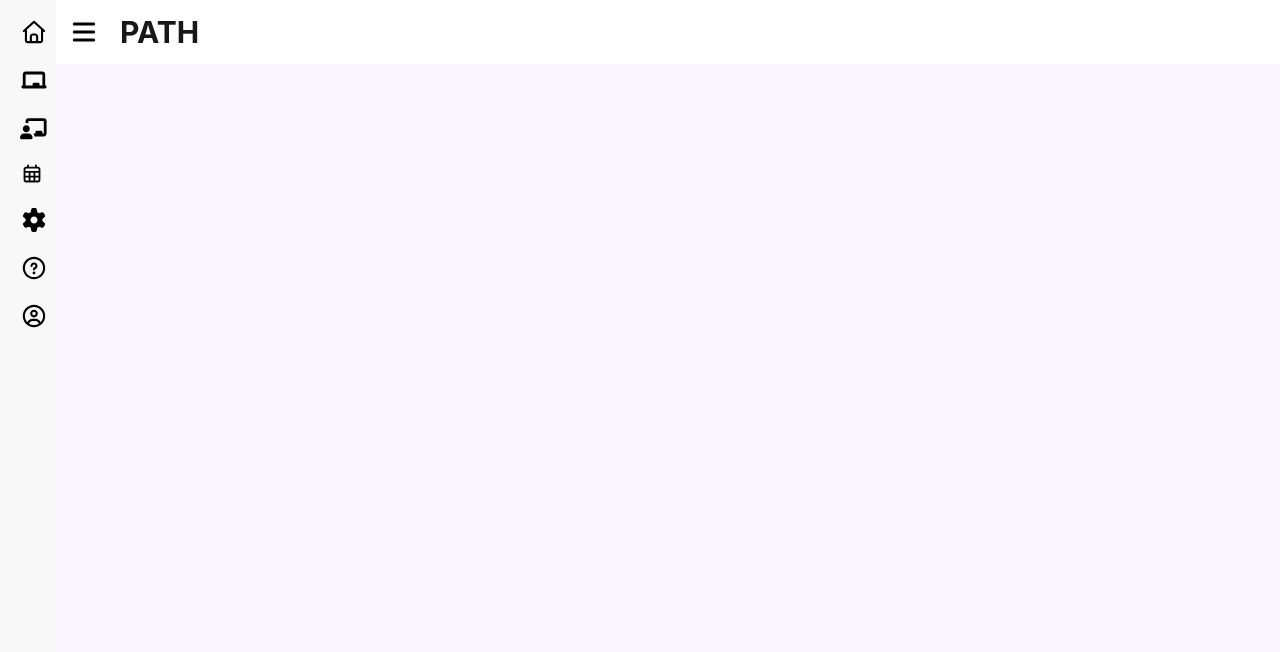
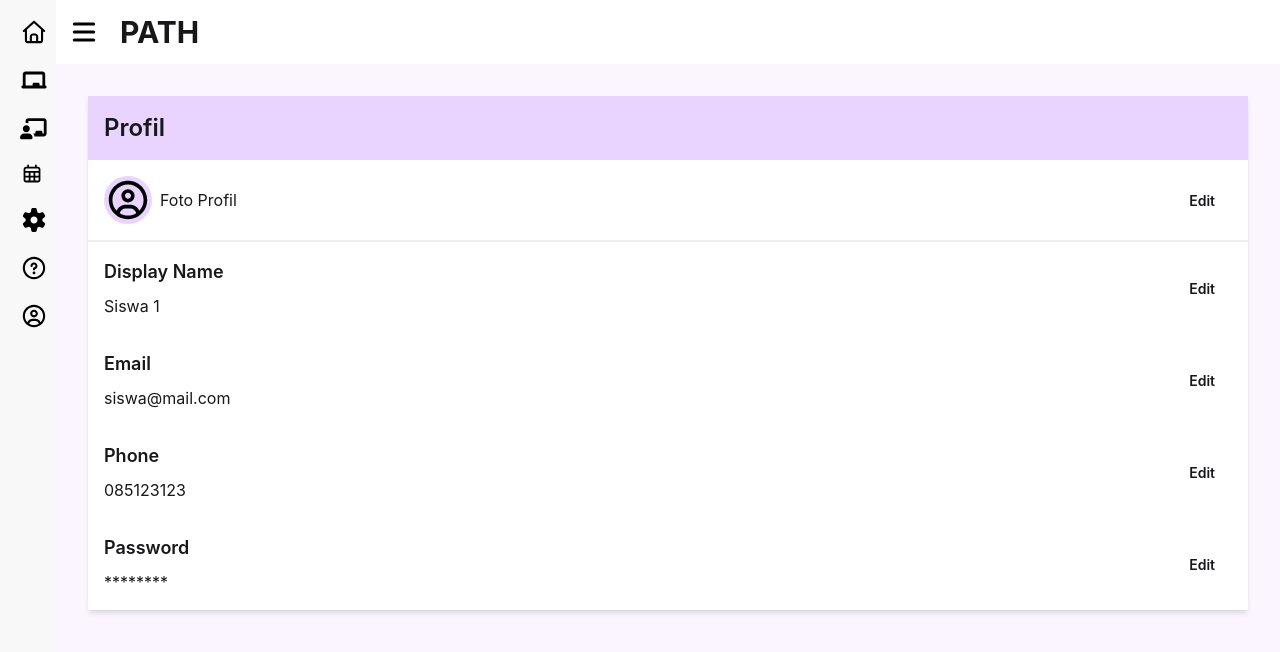
Before and after one commit to kelompokms/PATH, a SvelteKit app in the folder frontend/: page /profil in a window 1280 px wide. Shown: the top 652 px of the page. Built offline with nearby package versions, Linux system fonts and the light colour scheme.

Commit message:
tambah placeholder profil

```diff
--- a/frontend/src/routes/(protected)/bantuan/+page.svelte
+++ b/frontend/src/routes/(protected)/bantuan/+page.svelte
@@ -18,10 +18,8 @@
 </script>
 
 <main class="p-4">
-    <div class="bg-white shadow-lg rounded-lg">
-        <h2 class="bg-purple-200 p-4 text-2xl font-semibold rounded-t-md">
-            Bantuan
-        </h2>
+    <div class="bg-white shadow-lg">
+        <h2 class="bg-purple-200 p-4 text-2xl font-semibold">Bantuan</h2>
         <div class="join join-vertical w-full">
             {#each BANTUAN as item}
                 <div
--- a/frontend/src/routes/(protected)/pengaturan/+page.svelte
+++ b/frontend/src/routes/(protected)/pengaturan/+page.svelte
@@ -1,8 +1,6 @@
 <main class="p-4">
-    <div class="shadow-md rounded-xl bg-white">
-        <h2 class="bg-purple-200 rounded-t-xl font-semibold text-2xl p-4">
-            Pengaturan
-        </h2>
+    <div class="shadow-md bg-white">
+        <h2 class="bg-purple-200 font-semibold text-2xl p-4">Pengaturan</h2>
         <div class="*:p-4 font-semibold">
             <div class="flex *:first:grow">
                 <label for="notif">Notifikasi</label>
--- a/frontend/src/routes/(protected)/profil/+page.svelte
+++ b/frontend/src/routes/(protected)/profil/+page.svelte
@@ -0,0 +1,48 @@
+<script>
+    import CircleUser from "$lib/svg/circle-user.svelte";
+</script>
+
+<main class="p-4">
+    <div class="bg-white shadow-md">
+        <h2 class="text-2xl font-semibold p-4 bg-purple-200">Profil</h2>
+        <div class="*:flex *:justify-between *:items-center *:p-4">
+            <div class="border-b-2 border-b-base-300">
+                <div
+                    class="flex grow *:first:size-12 *:first:bg-purple-200 *:first:rounded-full gap-2 items-center"
+                >
+                    <CircleUser />
+                    <p>Foto Profil</p>
+                </div>
+                <button class="btn btn-ghost">Edit</button>
+            </div>
+            <div>
+                <div class="flex flex-col gap-2">
+                    <h3 class="font-semibold text-lg">Display Name</h3>
+                    <p>Siswa 1</p>
+                </div>
+                <button class="btn btn-ghost">Edit</button>
+            </div>
+            <div>
+                <div class="flex flex-col gap-2">
+                    <h3 class="font-semibold text-lg">Email</h3>
+                    <p>siswa@mail.com</p>
+                </div>
+                <button class="btn btn-ghost">Edit</button>
+            </div>
+            <div>
+                <div class="flex flex-col gap-2">
+                    <h3 class="font-semibold text-lg">Phone</h3>
+                    <p>085123123</p>
+                </div>
+                <button class="btn btn-ghost">Edit</button>
+            </div>
+            <div>
+                <div class="flex flex-col gap-2">
+                    <h3 class="font-semibold text-lg">Password</h3>
+                    <p>********</p>
+                </div>
+                <button class="btn btn-ghost">Edit</button>
+            </div>
+        </div>
+    </div>
+</main>
```
